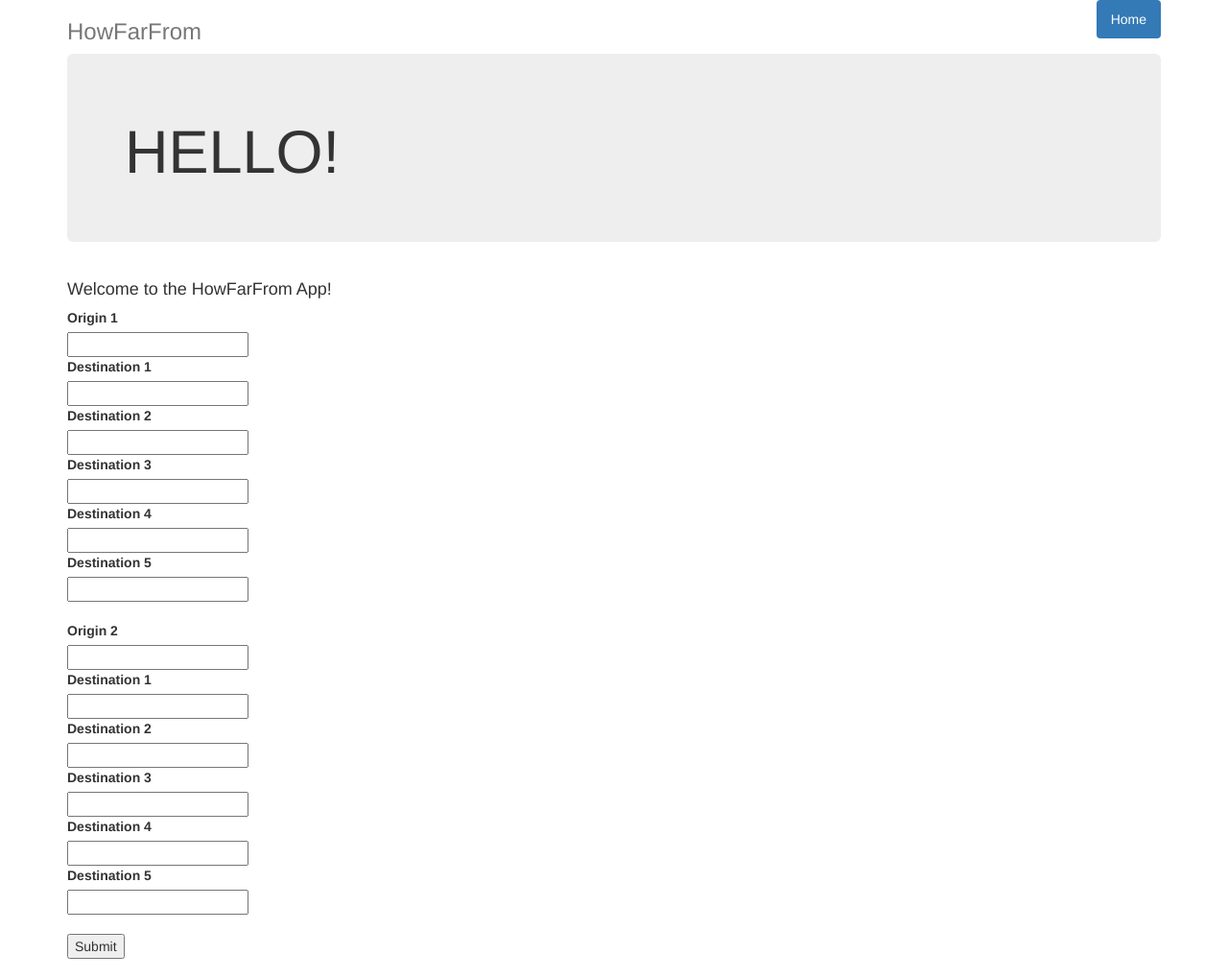
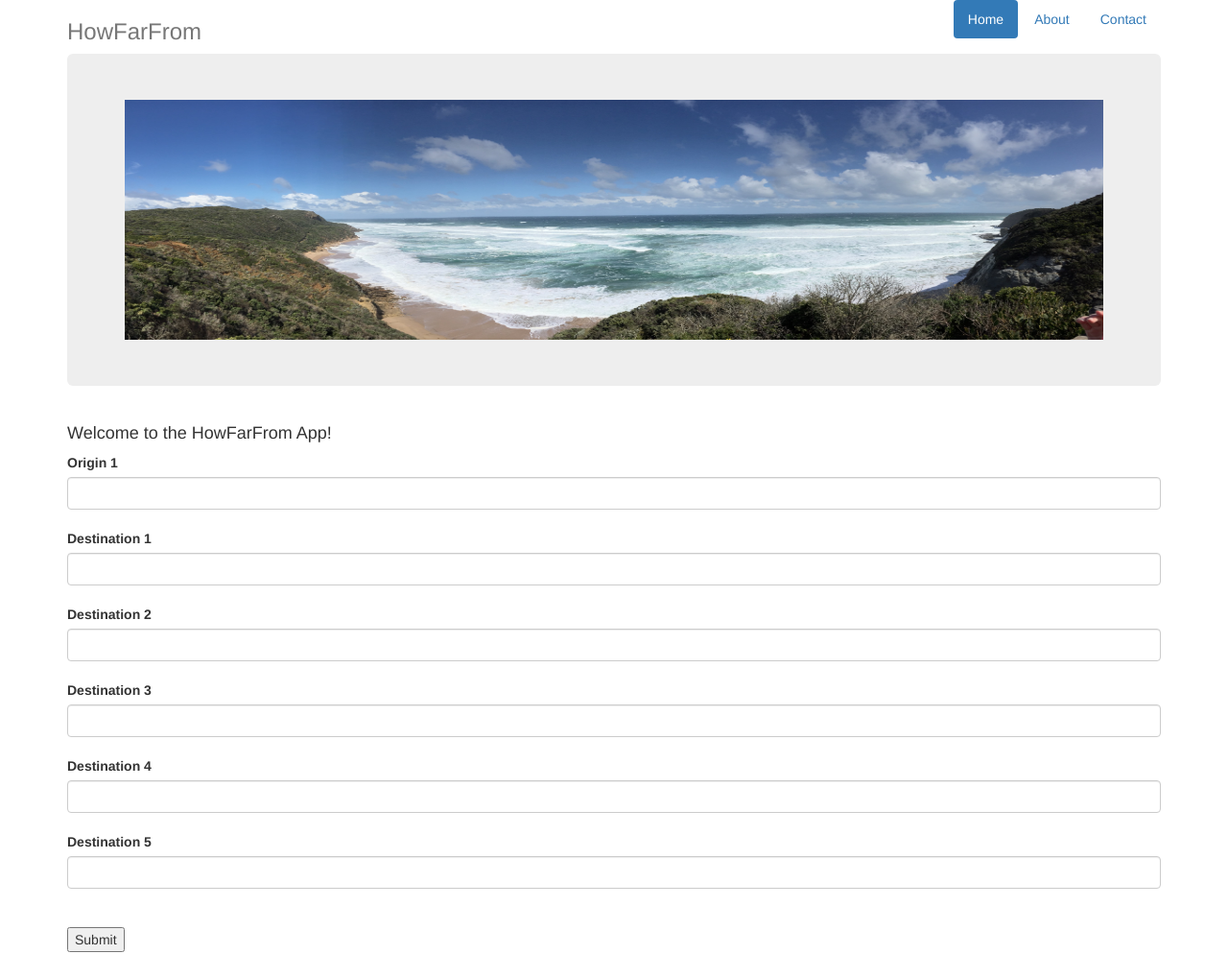
Before and after one commit to mod18/howfarfrom, a Flask app: page / in a window 1280 px wide. Shown: the whole page at 96% size. After the commit the page ends 992 px from the top, so only its background shows below. Run offline with Flask 2, Linux system fonts and the light colour scheme; some libraries are stand-ins or nearby versions.

Commit message:
Finalize styles; add contact/about pages

```diff
--- a/app.py
+++ b/app.py
@@ -35,5 +35,13 @@ def home():
 
     return render_template("home.html")
 
+@app.route('/contact', methods=["GET"])
+def contact():
+    return render_template("contact.html")
+
+@app.route('/about', methods=["GET"])
+def about():
+    return render_template("about.html")
+
 if __name__ == '__main__':
     app.run()
--- a/templates/home.html
+++ b/templates/home.html
@@ -16,19 +16,19 @@
           <nav>
             <ul class="nav nav-pills pull-right">
               <li role="presentation" class="active"><a href="{{ url_for('home') }}">Home</a></li>
-              <!--<li role="presentation"><a href="#">About</a></li>
-              <li role="presentation"><a href="#">Contact</a></li>-->
+              <li role="presentation"><a href="{{ url_for('about') }}">About</a></li>
+              <li role="presentation"><a href="{{ url_for('contact') }}">Contact</a></li>
             </ul>
           </nav>
           <h3 class="text-muted">HowFarFrom</h3>
         </div>
 
         <div class="jumbotron">
-            <h1>HELLO!</h1>
+            <img src="/static/IMG_2023.JPG" height="250", width="1020">
         </div>
 
       <div class="row marketing">
-        <div class="col-lg-6">
+        <div class="col-lg-12">
           <h4>Welcome to the HowFarFrom App!</h4>
             {% if matrix %}
             <h3>Distances</h3>
@@ -58,12 +58,12 @@
             </table>
             {% else %}
                 <form method="post">
-                    {% for origin in range(1, 3) %}
+                    {% for origin in range(1, 2) %}
                         <label for="origin">Origin {{ origin }}</label><br>
-                        <input type="text" name="origin_{{ origin }}"><br>
+                        <input type="text" class="form-control" name="origin_{{ origin }}"><br>
                         {% for destination in range(1, 6) %}
                             <label for="destination">Destination {{ destination }}</label><br>
-                            <input type="text" name="origin_{{ origin }}_destination_{{ destination }}"><br>
+                            <input type="text" class="form-control" name="origin_{{ origin }}_destination_{{ destination }}"><br>
                         {% endfor %}
                         <br>
                     {% endfor %}
--- a/utils.py
+++ b/utils.py
@@ -1,4 +1,4 @@
-from typing import List, Dict
+from typing import Dict
 from collections import defaultdict
 from cloud_api_connector import CloudApiConnector
 
```
Also changed, not shown: notebook_ui.py (deleted, +0 -15 lines), templates/about.html (added, +30 -0 lines), templates/contact.html (added, +30 -0 lines), tests/test_parse_form_data.py (added, +18 -0 lines), static/IMG_2023.JPG (added).
